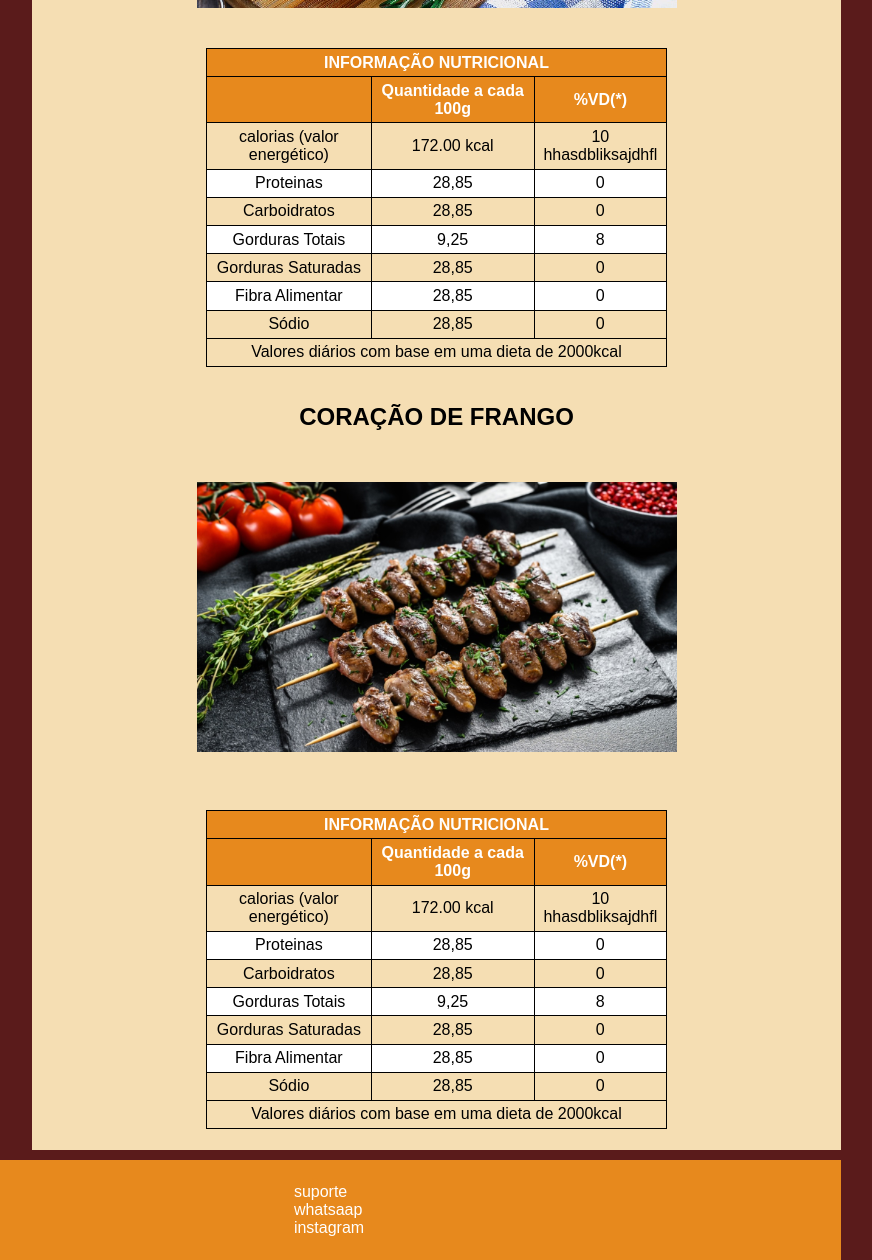
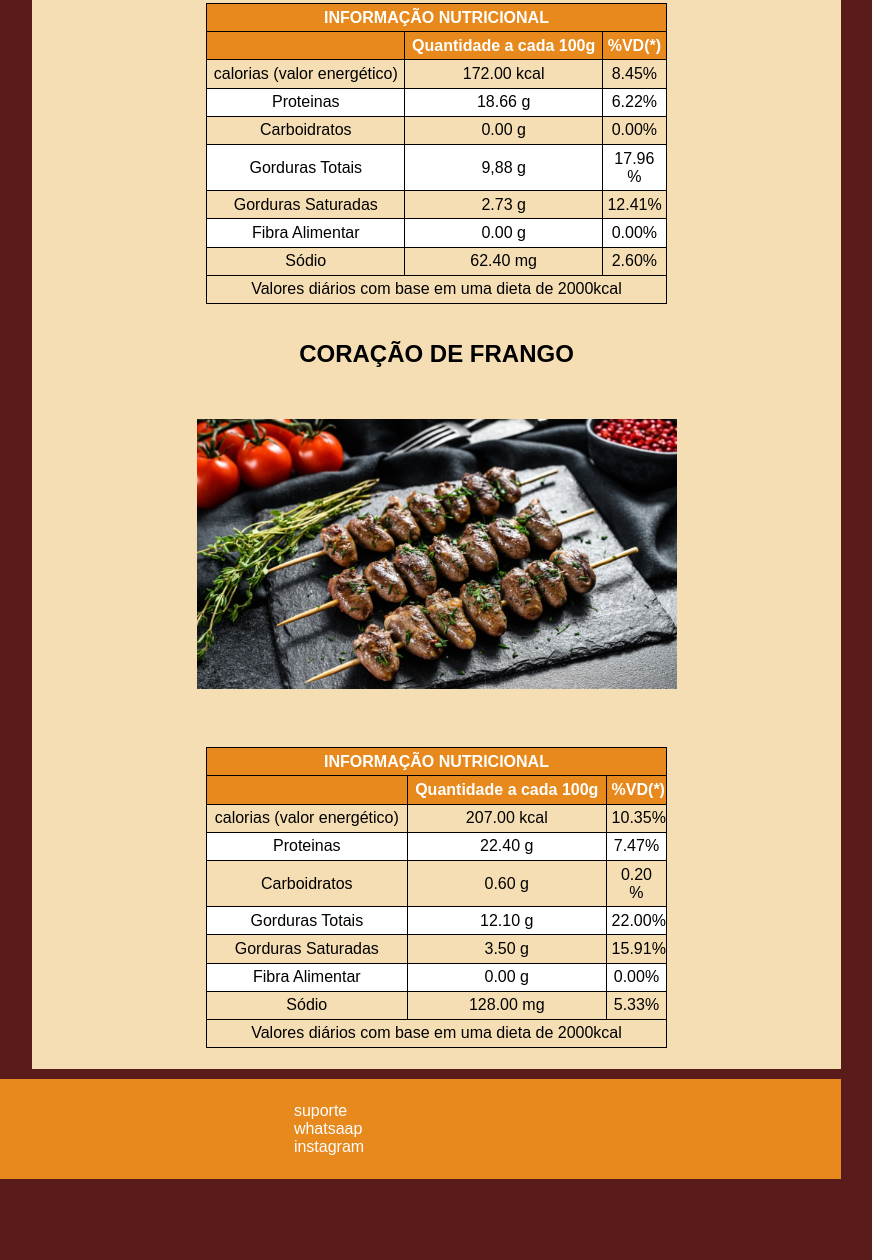
Before and after one commit to Matheus-bot/butchery, a plain HTML site: page frangos.html in a window 1280 px wide. Shown: the part 1157-2417 px from the top of the page, without its empty margins (311-1183 px from the left). After the commit the page ends 2336 px from the top, so only its background shows below. Drawn offline with Linux system fonts and the light colour scheme; a web font is replaced by a local one.

Commit message:
tabelas alteradas

```diff
--- a/frangos.html
+++ b/frangos.html
@@ -48,6 +48,7 @@
     </div>
 
     <div id="content">
+        <section>
         <h1>Frangos</h1>
         <h2>Peito de frango</h2>
         <center>
@@ -61,7 +62,7 @@
             <thead>   <th colspan="3"> INFORMAÇÃO NUTRICIONAL </th>  </thead>
             <thead>
                 <tr>
-                    <th>                    </th>
+                    <th></th>
                     <th>Quantidade a cada 100g </th>
                     <th> %VD(*)</th>
                 </tr>
@@ -71,37 +72,37 @@
                 <tr>
                     <td>calorias (valor energético) </td>
                     <td> 172.00 kcal</td>
-                    <td> 10 hhasdbliksajdhfl</td>
+                    <td> 8.15% </td>
                 </tr>
                 <tr>
                     <td>Proteinas</td>
-                    <td>28,85</td>
-                    <td> 0 </td>
+                    <td>31 g </td>
+                    <td> 10.50% </td>
                 </tr>
                 <tr>
                     <td>Carboidratos</td>
-                    <td>28,85</td>
-                    <td> 0 </td>
+                    <td>0.00 g </td>
+                    <td> 0.00% </td>
                 </tr>
                 <tr>
                     <td>Gorduras Totais</td>
-                    <td>9,25</td>
-                    <td> 8 </td>
+                    <td>3,6 g </td>
+                    <td> 5.82% </td>
                 </tr>
                 <tr>
                     <td>Gorduras Saturadas</td>
-                    <td>28,85</td>
-                    <td> 0 </td>
+                    <td>1 g</td>
+                    <td> 5.00% </td>
                 </tr>
                 <tr>
                     <td>Fibra Alimentar</td>
-                    <td>28,85</td>
-                    <td> 0 </td>
+                    <td> 0.00 g</td>
+                    <td> 0.00% </td>
                 </tr>
                 <tr>
                     <td>Sódio</td>
-                    <td>28,85</td>
-                    <td> 0 </td>
+                    <td>74 mg</td>
+                    <td> 1.50% </td>
                 </tr>
             </tbody>
             <tfoot>
@@ -137,37 +138,37 @@
                     <tr>
                         <td>calorias (valor energético) </td>
                         <td> 172.00 kcal</td>
-                        <td> 10 hhasdbliksajdhfl</td>
+                        <td> 8.45%</td>
                     </tr>
                     <tr>
                         <td>Proteinas</td>
-                        <td>28,85</td>
-                        <td> 0 </td>
+                        <td>18.66 g</td>
+                        <td> 6.22% </td>
                     </tr>
                     <tr>
                         <td>Carboidratos</td>
-                        <td>28,85</td>
-                        <td> 0 </td>
+                        <td>0.00 g </td>
+                        <td> 0.00% </td>
                     </tr>
                     <tr>
                         <td>Gorduras Totais</td>
-                        <td>9,25</td>
-                        <td> 8 </td>
+                        <td>9,88 g </td>
+                        <td> 17.96 %</td>
                     </tr>
                     <tr>
                         <td>Gorduras Saturadas</td>
-                        <td>28,85</td>
-                        <td> 0 </td>
+                        <td>2.73 g</td>
+                        <td> 12.41% </td>
                     </tr>
                     <tr>
                         <td>Fibra Alimentar</td>
-                        <td>28,85</td>
-                        <td> 0 </td>
+                        <td>0.00 g</td>
+                        <td> 0.00% </td>
                     </tr>
                     <tr>
                         <td>Sódio</td>
-                        <td>28,85</td>
-                        <td> 0 </td>
+                        <td>62.40 mg</td>
+                        <td> 2.60% </td>
                     </tr>
                 </tbody>
                 <tfoot>
@@ -202,38 +203,38 @@
                 <tbody>
                     <tr>
                         <td>calorias (valor energético) </td>
-                        <td> 172.00 kcal</td>
-                        <td> 10 hhasdbliksajdhfl</td>
+                        <td> 207.00 kcal</td>
+                        <td> 10.35% </td>
                     </tr>
                     <tr>
                         <td>Proteinas</td>
-                        <td>28,85</td>
-                        <td> 0 </td>
+                        <td>22.40 g</td>
+                        <td> 7.47% </td>
                     </tr>
                     <tr>
                         <td>Carboidratos</td>
-                        <td>28,85</td>
-                        <td> 0 </td>
+                        <td>0.60 g</td>
+                        <td> 0.20 %</td>
                     </tr>
                     <tr>
                         <td>Gorduras Totais</td>
-                        <td>9,25</td>
-                        <td> 8 </td>
+                        <td>12.10 g</td>
+                        <td> 22.00% </td>
                     </tr>
                     <tr>
                         <td>Gorduras Saturadas</td>
-                        <td>28,85</td>
-                        <td> 0 </td>
+                        <td>3.50 g</td>
+                        <td> 15.91% </td>
                     </tr>
                     <tr>
                         <td>Fibra Alimentar</td>
-                        <td>28,85</td>
-                        <td> 0 </td>
+                        <td>0.00 g</td>
+                        <td> 0.00% </td>
                     </tr>
                     <tr>
                         <td>Sódio</td>
-                        <td>28,85</td>
-                        <td> 0 </td>
+                        <td>128.00 mg</td>
+                        <td> 5.33% </td>
                     </tr>
                 </tbody>
                 <tfoot>
@@ -242,6 +243,7 @@
                     </tr>
                 </tfoot>
             </table>
+        </section>
 
     </div>
     <footer>
```
Also changed, not shown: carnesporco.html (+2 -0 lines), carnesprimeira.html (+2 -0 lines), carnessegunda.html (+2 -0 lines), index.html (+3 -2 lines).
